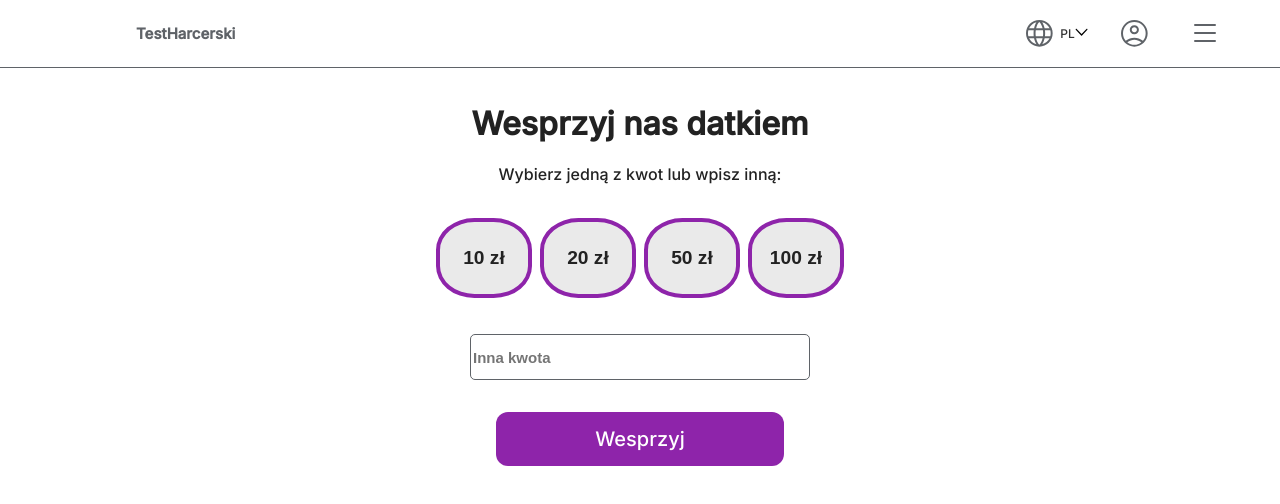
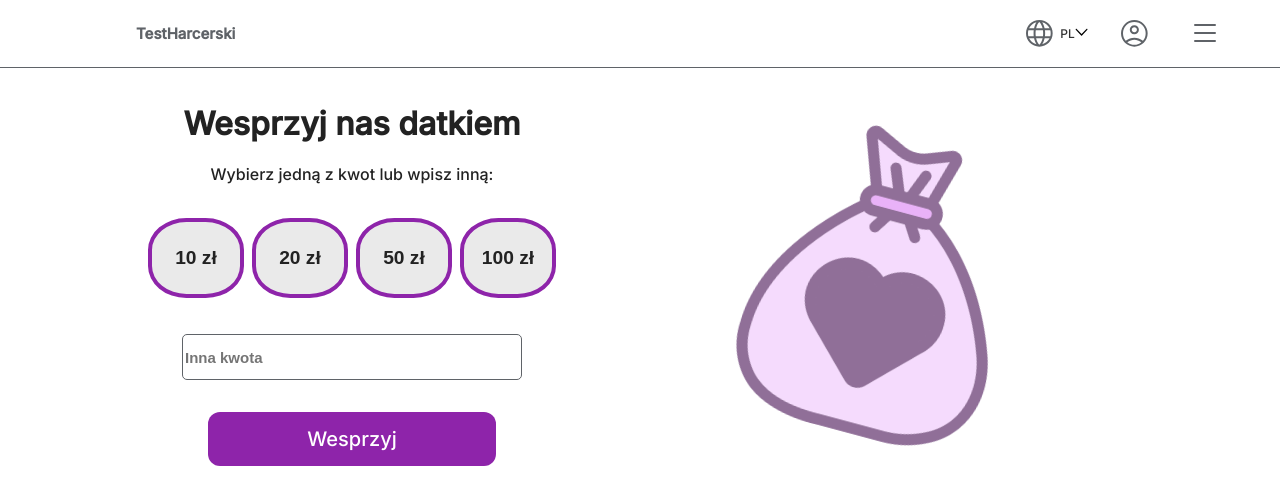
Before and after one commit to gaudnik/test_harcerski, a React (Create React App) app: page /wesprzyjnas in a window 1280 px wide. Shown: the top 504 px of the page. Built offline with nearby package versions, Linux system fonts and the light colour scheme.

Commit message:
donation

```diff
--- a/src/Components/DonationComponent.js
+++ b/src/Components/DonationComponent.js
@@ -27,6 +27,7 @@ const DonationComponent = () => {
 
   return (
     <div className='donation'>
+      <div className='donation__section'>
         <h2 className='donation__header'>Wesprzyj nas datkiem</h2>
         <p className='donation__text'>Wybierz jedną z kwot lub wpisz inną:</p>
         <div className='donation__amounts'>
@@ -41,6 +42,8 @@ const DonationComponent = () => {
           <button className='btn donation__btn' onClick={handleDonation}>Wesprzyj</button>
         </div>
       </div>
+      <div className='donation__background'></div>
+    </div>
   );
 };
 
--- a/src/Styles/Sections/_donation.scss
+++ b/src/Styles/Sections/_donation.scss
@@ -1,7 +1,36 @@
-.donation{
+.donation {
+    @include notebook {
+        display: flex;
+
+    }
+    &__background {
+        margin: 0 auto;
+        background-image: url("../../Images/donation_background.png");
+        background-size:cover ;
+        background-repeat: no-repeat;
+        background-position: center;
+        width: 10rem;
+        height: 11rem;
+        transform: rotate(15deg);
+        opacity: 0.6;
+
+        @include notebook {
+            display: flex;
+            margin: 0;
+            width: 22rem;
+            height: 21rem;
+            margin-top: 3rem;
+        }
+    }
+
+    &__section{
     margin: 2rem;
     text-align: center;
+    @include notebook{
+        width: 50%;
+    }
 
+    }
     &__header {
         @include test-header;
         font-size: 2rem;
```
Also changed, not shown: src/Images/donation_background.png (added). Lines whose indentation alone changed are shown as unchanged.
